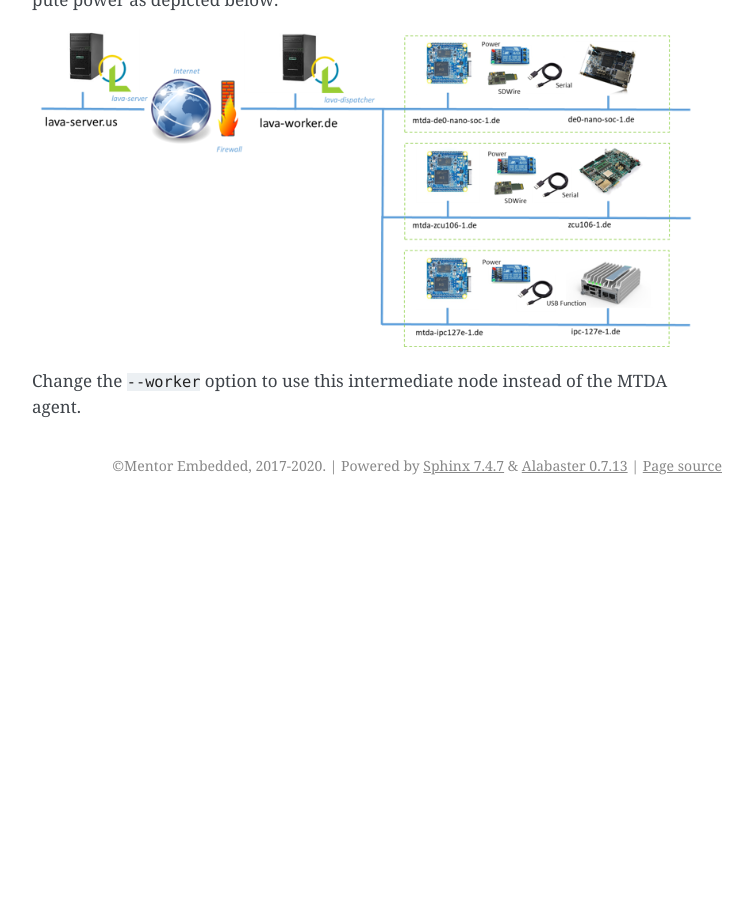
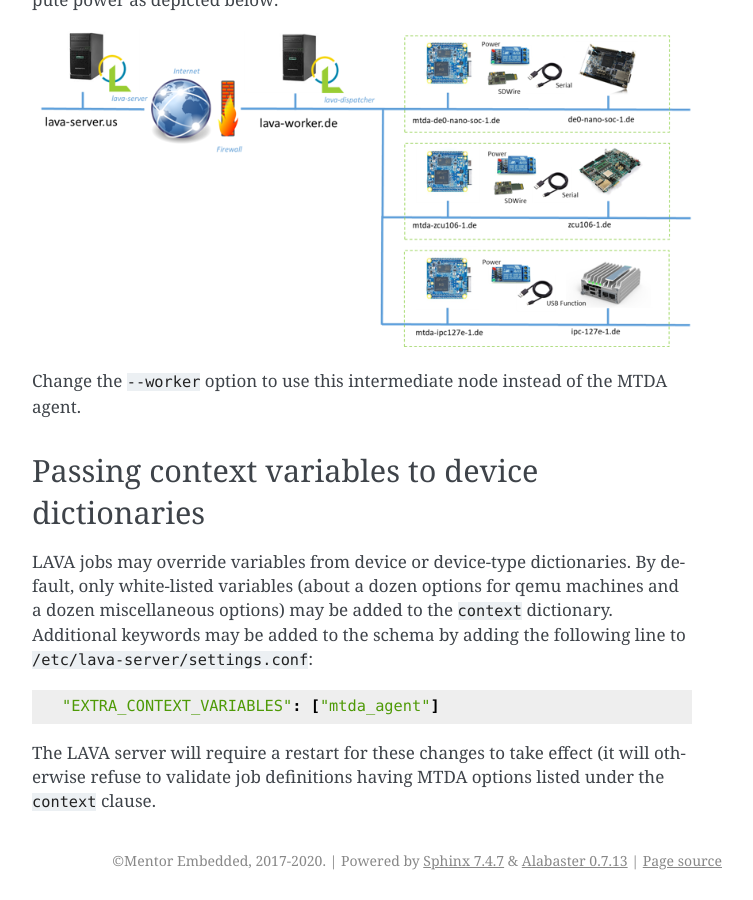
Before and after one commit to siemens/mtda, a Sphinx documentation site: the page built from docs/lava.rst, in a window 1280 px wide and 900 px high, scrolled down 3888 px. Shown: the whole window, without its empty margins (388-1141 px from the left). Built offline with Sphinx 7.4.7, drawn with Linux system fonts in a browser that asks for light colours; before the commit the page ends 4393 px from its top, so only the background shows below that; some of the changed text lies outside the part shown.

Commit message:
docs: add notes on passing context variables to LAVA device dictionaries
Signed-off-by: Cedric Hombourger <Cedric_Hombourger@mentor.com>

```diff
--- a/docs/lava.rst
+++ b/docs/lava.rst
@@ -77,25 +77,25 @@ base for devices added to your LAVA instance. Create
     {# device_type: mtda #}
     {% extends 'base.jinja2' %}
 
-    {% set mtda_cli = 'mtda-cli -r ' ~ mtda_agent|default('localhost') %}
+    {% set def_mtda_agent = 'localhost' %}
+    {% set mtda_cli = 'mtda-cli -r ' ~ mtda_agent|default(def_mtda_agent) %}
 
     {% set connection_command = mtda_cli ~ ' console raw' %}
     {% set power_off_command = mtda_cli ~ ' target off' %}
     {% set power_on_command = mtda_cli ~ ' target on' %}
     {% set hard_reset_command = mtda_cli ~ ' target reset' %}
-    {% set flasher_deploy_commands = [mtda_cli ~ ' target off',
-                                      mtda_cli ~ ' storage host',
-                                      mtda_cli ~ ' storage write "{IMAGE}"',
-                                      mtda_cli ~ ' storage target'] %}
+
+    {% set def_mtda_deploy_cmds = [mtda_cli ~ ' target off',
+                                   mtda_cli ~ ' storage host',
+                                   mtda_cli ~ ' storage write "{IMAGE}"',
+                                   mtda_cli ~ ' storage target'] %}
 
     {% block body %}
     actions:
       deploy:
         methods:
-    {% if flasher_deploy_commands %}
           flasher:
-            commands: {{ flasher_deploy_commands }}
-    {% endif %}
+            commands: {{ mtda_deploy_cmds|default(def_mtda_deploy_cmds) }}
       boot:
         connections:
           serial:
@@ -155,3 +155,18 @@ more compute power as depicted below:
 
 Change the ``--worker`` option to use this intermediate node instead of the
 MTDA agent.
+
+Passing context variables to device dictionaries
+------------------------------------------------
+
+LAVA jobs may override variables from device or device-type dictionaries. By
+default, only white-listed variables (about a dozen options for qemu machines
+and a dozen miscellaneous options) may be added to the ``context`` dictionary.
+Additional keywords may be added to the schema by adding the following line
+to ``/etc/lava-server/settings.conf``::
+
+    "EXTRA_CONTEXT_VARIABLES": ["mtda_agent"]
+
+The LAVA server will require a restart for these changes to take effect (it
+will otherwise refuse to validate job definitions having MTDA options listed
+under the ``context`` clause.
```
